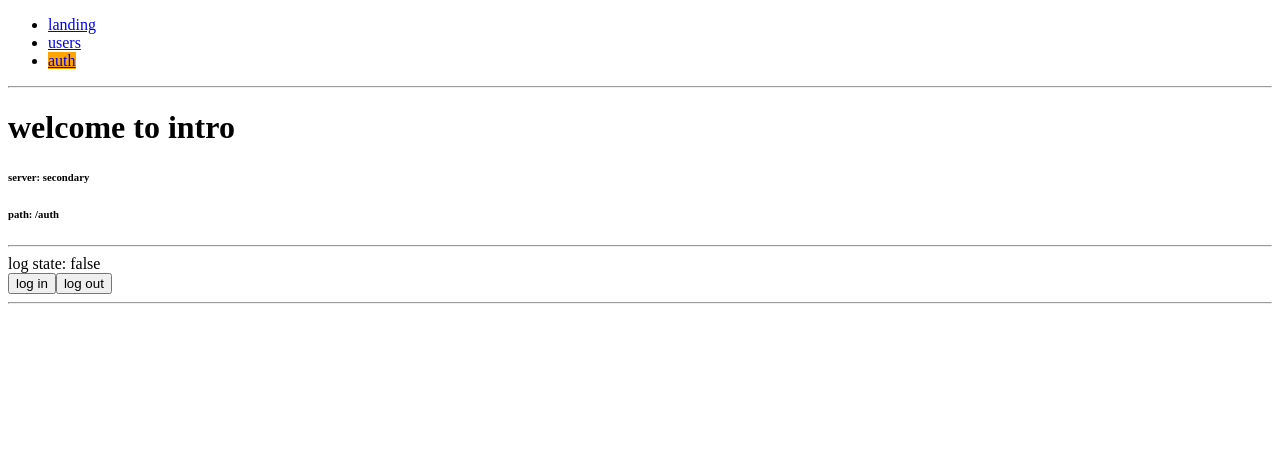
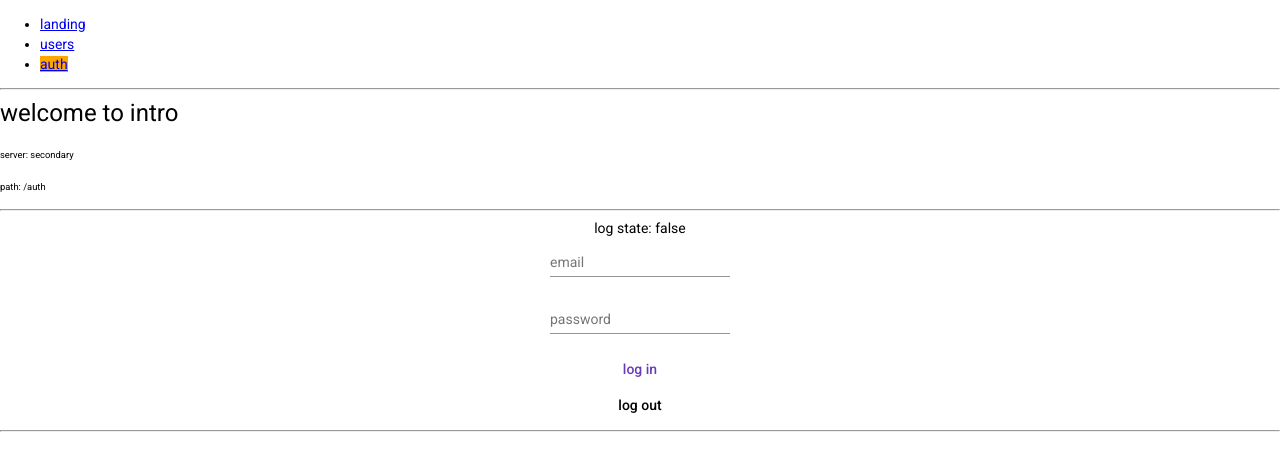
Before and after one commit to fromnowhereuser/intro, an Angular app: page /#/auth in a window 1280 px wide. Shown: the top 470 px of the page. Built offline with nearby package versions, Linux system fonts and the light colour scheme.

Commit message:
material ok

```diff
--- a/angular.json
+++ b/angular.json
@@ -28,6 +28,7 @@
               "src/assets"
             ],
             "styles": [
+              "./node_modules/@angular/material/prebuilt-themes/indigo-pink.css",
               "src/styles.scss"
             ],
             "scripts": []
@@ -92,6 +93,7 @@
               "src/assets"
             ],
             "styles": [
+              "./node_modules/@angular/material/prebuilt-themes/indigo-pink.css",
               "src/styles.scss"
             ],
             "scripts": []
@@ -123,6 +125,7 @@
           }
         }
       }
-    }},
+    }
+  },
   "defaultProject": "intro"
 }
--- a/package.json
+++ b/package.json
@@ -12,10 +12,13 @@
   "private": true,
   "dependencies": {
     "@angular/animations": "~10.1.5",
+    "@angular/cdk": "^10.2.5",
     "@angular/common": "~10.1.5",
     "@angular/compiler": "~10.1.5",
     "@angular/core": "~10.1.5",
+    "@angular/flex-layout": "^10.0.0-beta.32",
     "@angular/forms": "~10.1.5",
+    "@angular/material": "^10.2.5",
     "@angular/platform-browser": "~10.1.5",
     "@angular/platform-browser-dynamic": "~10.1.5",
     "@angular/router": "~10.1.5",
--- a/src/app/app.component.ts
+++ b/src/app/app.component.ts
@@ -29,22 +29,18 @@ export class AppComponent implements OnInit {
     this.router.events.subscribe(event => {
       if (event instanceof NavigationStart) {
         console.log('NavigationStart');
-
       }
 
       if (event instanceof NavigationEnd) {
         console.log('NavigationEnd');
-
       }
 
       if (event instanceof NavigationCancel) {
         console.log('NavigationCancel');
-
       }
 
       if (event instanceof NavigationError) {
         console.log('NavigationError');
-
       }
     });
 
--- a/src/app/app.module.ts
+++ b/src/app/app.module.ts
@@ -11,6 +11,7 @@ import { MenuComponent } from './common/menu/menu.component';
 import { RoutingModule } from './routing/routing.module';
 import { AuthModule } from './modules/auth/auth.module';
 import { AuthService } from './modules/auth/services/auth.service';
+import { BrowserAnimationsModule } from '@angular/platform-browser/animations';
 
 @NgModule({
   declarations: [
@@ -23,7 +24,8 @@ import { AuthService } from './modules/auth/services/auth.service';
     BrowserModule,
     RoutingModule,
     UserModule,
-    AuthModule
+    AuthModule,
+    BrowserAnimationsModule
   ],
   providers: [
     {
--- a/src/app/modules/auth/auth/auth.component.html
+++ b/src/app/modules/auth/auth/auth.component.html
@@ -1,7 +1,27 @@
-<div>
-    log state: {{auth.isLogged}}
+<div fxFlex fxLayout="column" fxLayoutAlign="center center">
+
+    <div fxFlex>
+        log state: {{auth.isLogged}}
+    </div>
+    <div fxFlex fxLayout="column">
+
+
+        <form fxFlex fxLayout="column">
+            <mat-form-field>
+                <input type="email" placeholder="email" matInput>
+
+            </mat-form-field>
+
+            <mat-form-field>
+                <input type="password" placeholder="password" matInput>
+
+            </mat-form-field>
+
+            <button mat-button color="primary" (click)="auth.login()">log in</button>
+            <button mat-button color="secondary" (click)="auth.logout()">log out</button>
+        </form>
+
+
+
+    </div>
 </div>
-<div>
-    <button (click)="auth.login()">log in</button>
-    <button (click)="auth.logout()">log out</button>
-</div>
--- a/src/index.html
+++ b/src/index.html
@@ -6,8 +6,10 @@
   <base href="/">
   <meta name="viewport" content="width=device-width, initial-scale=1">
   <link rel="icon" type="image/x-icon" href="favicon.ico">
+  <link href="https://fonts.googleapis.com/css?family=Roboto:300,400,500&display=swap" rel="stylesheet">
+  <link href="https://fonts.googleapis.com/icon?family=Material+Icons" rel="stylesheet">
 </head>
-<body>
+<body class="mat-typography">
   <app-root></app-root>
 </body>
 </html>
--- a/src/styles.scss
+++ b/src/styles.scss
@@ -1 +1,6 @@
 /* You can add global styles to this file, and also import other style files */
+@import '~@angular/material/prebuilt-themes/deeppurple-amber';
+
+
+html, body { height: 100%; }
+body { margin: 0; font-family: Roboto, "Helvetica Neue", sans-serif; }
```
Also changed, not shown: src/app/modules/auth/auth.module.ts (+12 -1 lines), 1 other file (tests, documents, lock files or other folders).
